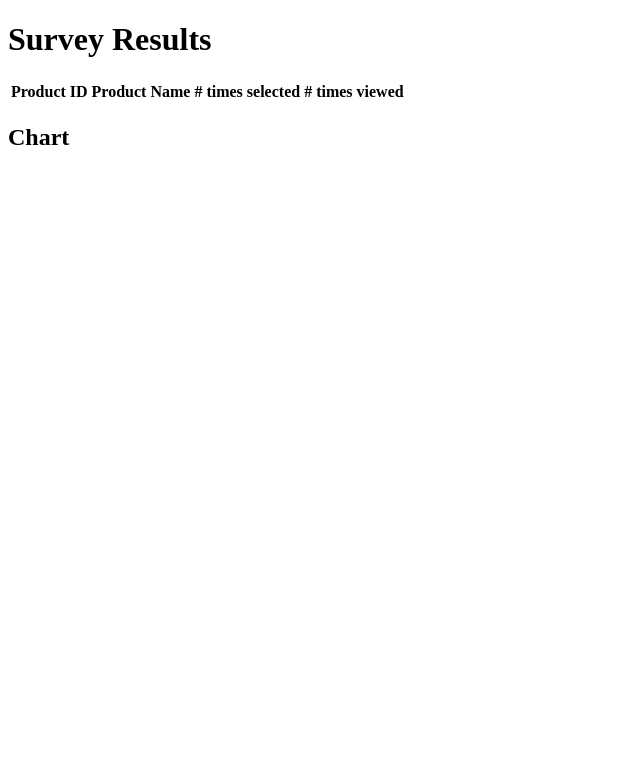
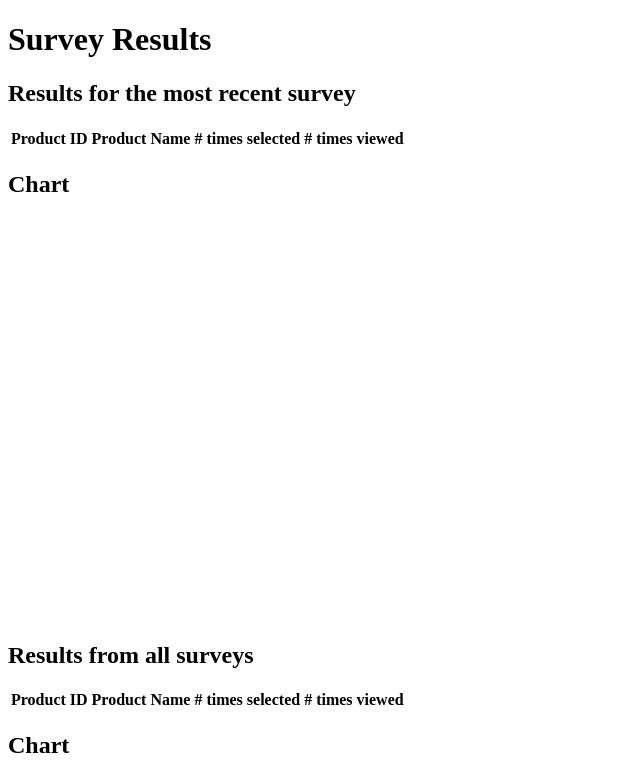
Before and after one commit to smooto/gift-shop-lab, a plain HTML site: page results.html in a window 1280 px wide. Shown: the whole page, without its empty margins (0-640 px from the left). Drawn offline with nearby package versions, Linux system fonts and the light colour scheme.

Commit message:
modularize data viz functions & add viz for all-time totals

```diff
--- a/results-app.js
+++ b/results-app.js
@@ -1,81 +1,27 @@
-// get session selection from local storage
-const rawResults = localStorage.getItem('results');
-const parsedResults = JSON.parse(rawResults);
+import { createResultsTable, createRadarChart } from './scripts/data-viz.js';
 
-// get results container from DOM
-const resultsContainer = document.getElementById('session-selections');
+// get session data from local storage
+const rawSessionResults = localStorage.getItem('results');
+const parsedSessionResults = JSON.parse(rawSessionResults);
 
-////// table
+const rawAllSessionsResults = localStorage.getItem('allResults');
+const parsedAllSessionsResults = JSON.parse(rawAllSessionsResults);
 
-parsedResults.forEach(result => {
-    // row
-    const tableRow = document.createElement('tr');
+// get results containers from DOM
+const thisSessionTable = document.getElementById('this-session-table');
+const thisSessionChart = document.getElementById('this-session-chart');
 
-    // ID
-    const tdProdId = document.createElement('td');
-    tdProdId.textContent = result.id;
+const allSessionsTable = document.getElementById('all-sessions-table');
+const allSessionsChart = document.getElementById('all-sessions-chart');
 
-    // name
-    const tdProdName = document.createElement('td');
-    tdProdName.textContent = result.name;
+////// tables
 
-    // selections
-    const tdSelections = document.createElement('td');
-    tdSelections.textContent = result.selections;
+createResultsTable(parsedSessionResults, thisSessionTable);
 
-    // views
-    const tdViews = document.createElement('td');
-    tdViews.textContent = result.views;
+createResultsTable(parsedAllSessionsResults, allSessionsTable);
 
-    tableRow.appendChild(tdProdId);
-    tableRow.appendChild(tdProdName);
-    tableRow.appendChild(tdSelections);
-    tableRow.appendChild(tdViews);
+////// charts
 
-    resultsContainer.appendChild(tableRow);
-});
+createRadarChart(parsedSessionResults, thisSessionChart);
 
-////// chart
-
-const labelsArray = parsedResults.map(result => result.name);
-const viewsArray = parsedResults.map(result => result.views);
-const selectionsArray = parsedResults.map(result => result.selections);
-
-const ctx = document.getElementById('myChart').getContext('2d');
-new Chart(ctx, {
-    type: 'radar',
-    data: {
-        labels: labelsArray,
-        datasets: [{
-            label: 'number of times viewed',
-            data: viewsArray,
-            backgroundColor: [
-                'rgba(54, 162, 235, 0.2)'
-            ],
-            borderColor: [
-                'rgba(54, 162, 235, 1)'
-            ],
-            borderWidth: 1
-        },
-        {
-            label: 'number of times selected',
-            data: selectionsArray,
-            backgroundColor: [
-                'rgba(255, 99, 132, 0.2)'
-            ],
-            borderColor: [
-                'rgba(255, 99, 132, 1)'
-            ],
-            borderWidth: 1
-        }]
-    },
-    options: {
-        scales: {
-            yAxes: [{
-                ticks: {
-                    beginAtZero: true
-                }
-            }]
-        }
-    }
-});
+createRadarChart(parsedAllSessionsResults, allSessionsChart);
--- a/results.html
+++ b/results.html
@@ -6,8 +6,14 @@
     <title>results</title>
 </head>
 <body>
-    <h1>Survey Results</h1>
-    <section>
+    <header>
+        <h1>Survey Results</h1>
+    </header>
+
+    <section id="this-session">
+
+        <h2>Results for the most recent survey</h2>
+
         <table>
             <thead>
                 <th>
@@ -23,15 +29,43 @@
                     # times viewed
                 </th>
             </thead>
-            <tbody id="session-selections">
+            <tbody id="this-session-table">
                 <!-- to be populated by JS -->
             </tbody>
         </table>
+
+        <h2>Chart</h2>
+        <canvas id="this-session-chart" width="400" height="400"></canvas>
+
     </section>
 
-    <section>
+    <section id="all-sessions">
+
+        <h2>Results from all surveys</h2>
+
+        <table>
+            <thead>
+                <th>
+                    Product ID
+                </th>
+                <th>
+                    Product Name
+                </th>
+                <th>
+                    # times selected
+                </th>
+                <th>
+                    # times viewed
+                </th>
+            </thead>
+            <tbody id="all-sessions-table">
+                <!-- to be populated by JS -->
+            </tbody>
+        </table>
+
         <h2>Chart</h2>
-        <canvas id="myChart" width="400" height="400"></canvas>
+        <canvas id="all-sessions-chart" width="400" height="400"></canvas>
+
     </section>
 
     <script type="module" src="./results-app.js"></script>
--- /dev/null
+++ b/scripts/data-viz.js
@@ -0,0 +1,74 @@
+export function createResultsTable(arrayOfResults, parentTable) {
+    arrayOfResults.forEach(result => {
+        // row
+        const tableRow = document.createElement('tr');
+
+        // ID
+        const tdProdId = document.createElement('td');
+        tdProdId.textContent = result.id;
+
+        // name
+        const tdProdName = document.createElement('td');
+        tdProdName.textContent = result.name;
+
+        // selections
+        const tdSelections = document.createElement('td');
+        tdSelections.textContent = result.selections;
+
+        // views
+        const tdViews = document.createElement('td');
+        tdViews.textContent = result.views;
+
+        tableRow.appendChild(tdProdId);
+        tableRow.appendChild(tdProdName);
+        tableRow.appendChild(tdSelections);
+        tableRow.appendChild(tdViews);
+
+        parentTable.appendChild(tableRow);
+    });
+}
+
+export function createRadarChart(arrayOfResults, parentCanvas) {
+    const labelsArray = arrayOfResults.map(result => result.name);
+    const viewsArray = arrayOfResults.map(result => result.views);
+    const selectionsArray = arrayOfResults.map(result => result.selections);
+
+    const ctx = parentCanvas.getContext('2d');
+    new Chart(ctx, {
+        type: 'radar',
+        data: {
+            labels: labelsArray,
+            datasets: [{
+                label: 'number of times viewed',
+                data: viewsArray,
+                backgroundColor: [
+                    'rgba(54, 162, 235, 0.2)'
+                ],
+                borderColor: [
+                    'rgba(54, 162, 235, 1)'
+                ],
+                borderWidth: 1
+            },
+            {
+                label: 'number of times selected',
+                data: selectionsArray,
+                backgroundColor: [
+                    'rgba(255, 99, 132, 0.2)'
+                ],
+                borderColor: [
+                    'rgba(255, 99, 132, 1)'
+                ],
+                borderWidth: 1
+            }]
+        },
+        options: {
+            scales: {
+                yAxes: [{
+                    ticks: {
+                        beginAtZero: true
+                    }
+                }]
+            }
+        }
+    });
+}
```
